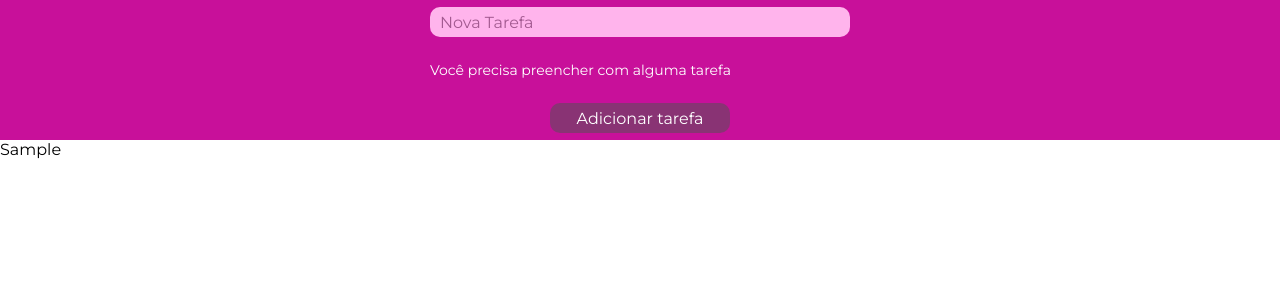
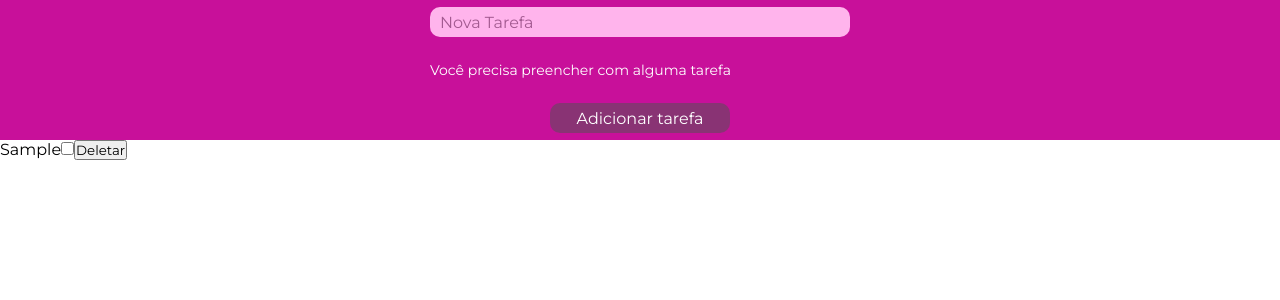
Before and after one commit to gabihtoledo0/curso-react, a React (Create React App) app: page / in a window 1280 px wide. Both pictures are taken after typing "Sample" into the empty fields and a click on the button "Adicionar tarefa". Shown: the top 300 px of the page. Built offline with nearby package versions, Linux system fonts and the light colour scheme; the HTML template or start-up script is replaced by a standard one.

Commit message:
task listing item component

```diff
--- a/src/pages/TodoApp/containers/TodoCreator/TodoCreator.js
+++ b/src/pages/TodoApp/containers/TodoCreator/TodoCreator.js
@@ -15,7 +15,7 @@ function TodoCreator() {
       title: yup.string().required("Você precisa preencher com alguma tarefa"),
     }),
     onSubmit: (values, formikBag) => {
-      todosDispatch(todoActions.addtodo(values.title));
+      todosDispatch(todoActions.addTodo(values.title));
       formikBag.setFieldValue("title", "");
     },
   });
--- a/src/pages/TodoApp/containers/TodoCreator/TodoCreator.module.css
+++ b/src/pages/TodoApp/containers/TodoCreator/TodoCreator.module.css
@@ -19,6 +19,7 @@
   border-radius: 10px;
   background-color: rgb(255, 180, 236);
   color: rgb(71, 0, 54);
+  text-transform: capitalize;
   font-size: 16px;
 }
 .input::placeholder {
--- a/src/pages/TodoApp/containers/TodoList/TodoList.js
+++ b/src/pages/TodoApp/containers/TodoList/TodoList.js
@@ -1,15 +1,43 @@
-import React, { useContext } from "react";
+import React, { useContext, useCallback, useEffect } from "react";
 import TodosContext from "../../../../state/todos/Context";
 import styles from "./TodoList.module.css";
+import TodoItem from "./components/TodoItem/TodoItem";
+import * as todoActions from "../../../../state/todos/actions";
 
 function TodoList() {
-  const { todos } = useContext(TodosContext);
+  const { todos, todosDispatch } = useContext(TodosContext);
+  const handleDelete = useCallback(
+    (id) => {
+      todosDispatch(todoActions.removeTodo(id));
+    },
+    [todosDispatch]
+  );
+  const handleStatusUpdate = useCallback(
+    (id, completed) => {
+      todosDispatch(todoActions.toggleTodoStatus(id, completed));
+    },
+    [todosDispatch]
+  );
+
+  useEffect(() => {
+    console.log(todos);
+  }, [todos]);
+
   return (
     <div className={styles.container}>
       <ul>
         {todos.map((todo) => {
-          return(
-            <li>{todo.title}</li>
+          return (
+            <TodoItem
+              key={todo.id}
+              id={todo.id}
+              completed={todo.completed}
+              onStatusUpdate={handleStatusUpdate}
+              onDelete={() => {
+                handleDelete(todo.id);
+              }}
+              title={todo.title}
+            />
           );
         })}
       </ul>
--- a/src/pages/TodoApp/containers/TodoList/TodoList.module.css
+++ b/src/pages/TodoApp/containers/TodoList/TodoList.module.css
@@ -2,5 +2,6 @@
   position: fixed;
   top: 140px;
   left: 0;
+  text-transform: capitalize;
 
 }
--- /dev/null
+++ b/src/pages/TodoApp/containers/TodoList/components/TodoItem/TodoItem.js
@@ -0,0 +1,24 @@
+import React, { useState, useCallback, useEffect } from "react";
+
+function TodoItem({ id, title, onDelete, completed, onStatusUpdate }) {
+  const [isChecked, setIsChecked] = useState(completed);
+  const handleChange = useCallback(
+    (event) => {
+      setIsChecked(event.target.checked);
+    },
+    [setIsChecked]
+  );
+  useEffect(() => {
+    onStatusUpdate(id, isChecked);
+  }, [onStatusUpdate, id, isChecked]);
+
+  return (
+    <li>
+      <span>{title}</span>
+      <input type="checkbox" value={isChecked} onChange={handleChange} />
+      <button onClick={onDelete}>Deletar</button>
+    </li>
+  );
+}
+
+export default TodoItem;
--- a/src/state/todos/actions.js
+++ b/src/state/todos/actions.js
@@ -1,6 +1,6 @@
 import * as todosTypes from "./types";
 // const todos = {  id, title, completed }
-export function addtodo(title) {
+export function addTodo(title) {
   return {
     type: todosTypes.ADD_TODO,
     payload: {
@@ -9,21 +9,21 @@ export function addtodo(title) {
   };
 }
 
-export function toggletodoStatus(id, completed) {
+export function toggleTodoStatus(id, completed) {
   return {
     type: todosTypes.TOGGLE_TODO_STATUS,
     payload: { id, completed },
   };
 }
 
-export function toggletodoTitle(id, title) {
+export function toggleTodoTitle(id, title) {
   return {
     type: todosTypes.TOGGLE_TODO_TITLE,
     payload: { id, title },
   };
 }
 
-export function removetodo(id) {
+export function removeTodo(id) {
   return {
     type: todosTypes.REMOVE_TODO,
     payload: { id },
```
